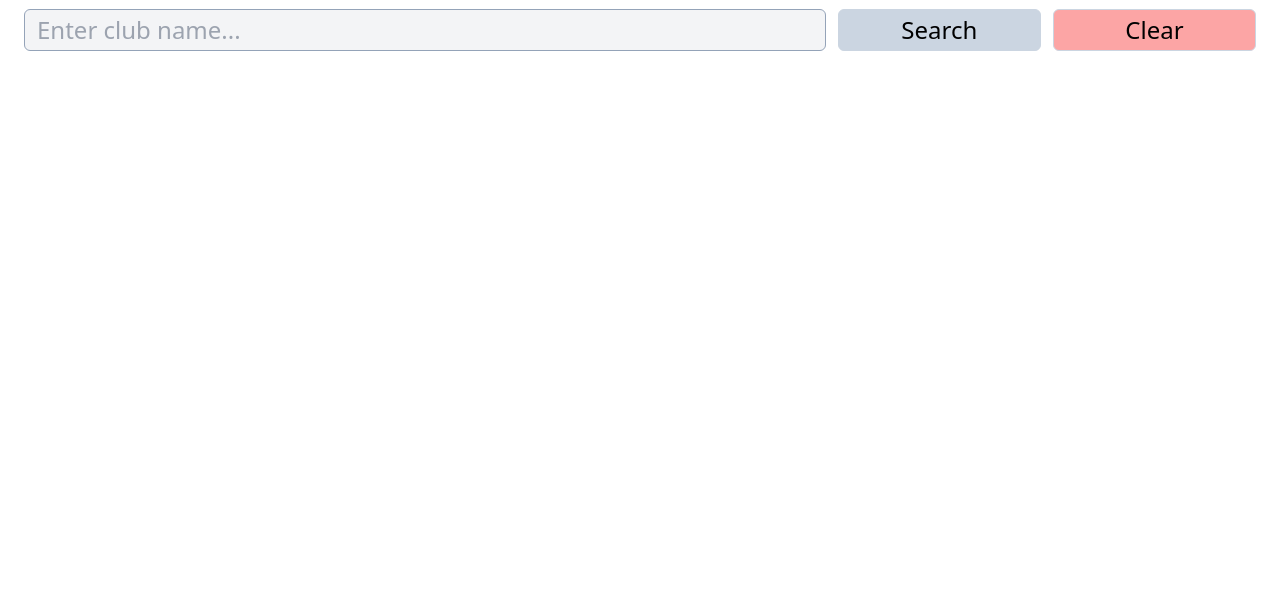
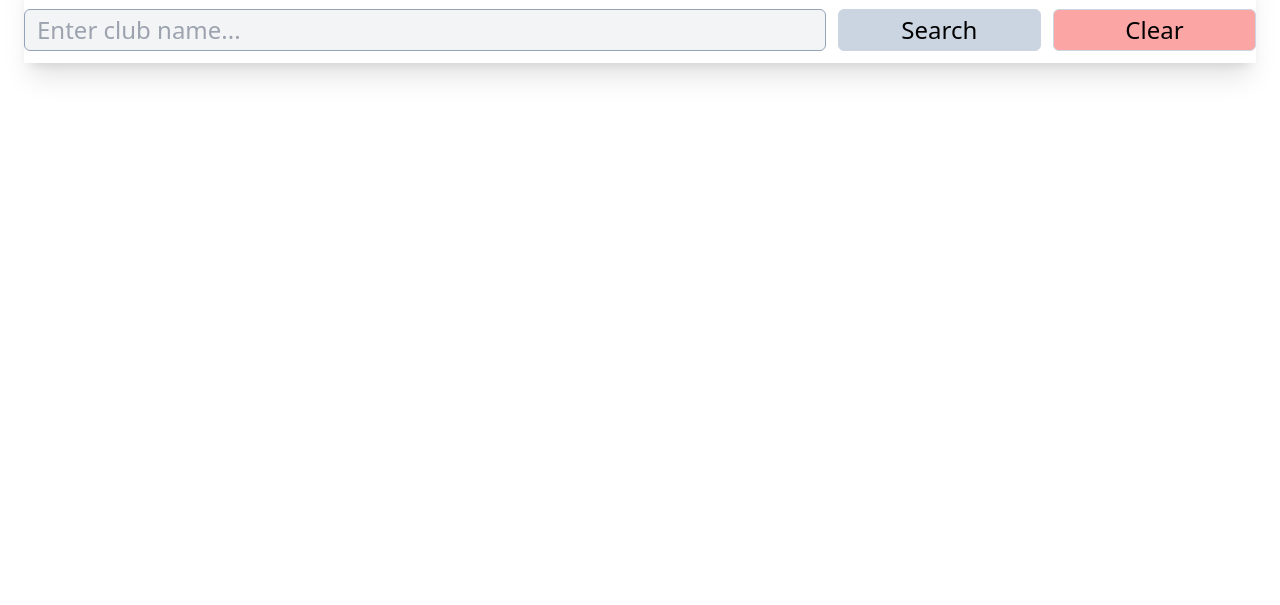
Before and after one commit to kobexamoh/ucl-dashboard, a website built with Vite: page index.html in a window 1280 px wide. Shown: the part 195-800 px from the top of the page. Built offline with nearby package versions, Linux system fonts and the light colour scheme; no server answers.

Commit message:
Add shadow to search area

```diff
--- a/index.html
+++ b/index.html
@@ -16,7 +16,7 @@
 
         <div class="mt-1 lg:mt-3">
             <h2 class="text-lg md:text-2xl lg:text-4xl font-medium">Club Search</h2>
-            <div>
+            <div class="shadow-xl pb-3">
                 <p class="text-sm md:text-xl lg:text-2xl">Enter the club you'd like to see data for.</p>
                 <search class="text-sm md:text-xl lg:text-2xl mt-3">
                     <form action="#" id="userQuery" class="flex">
```
